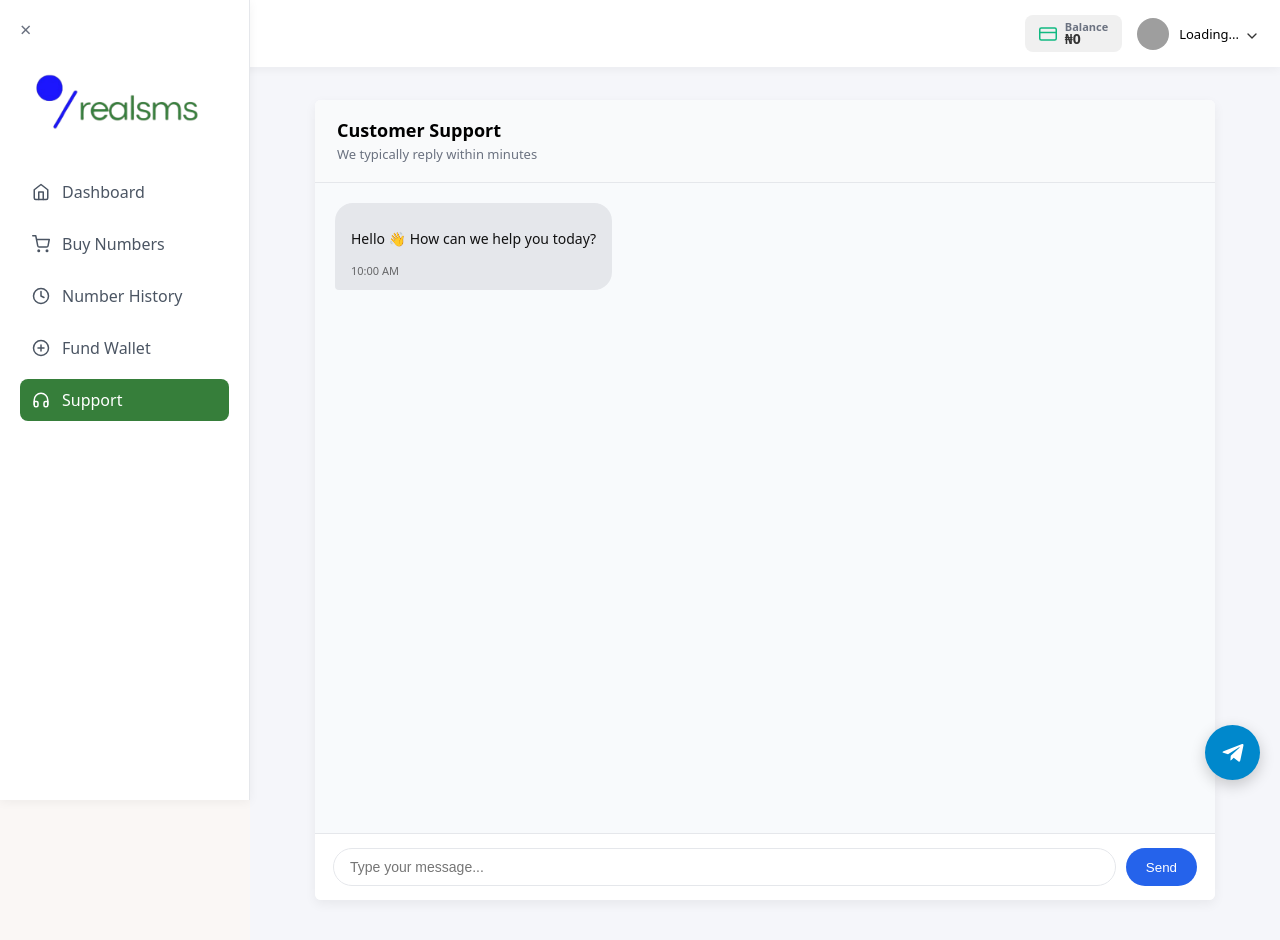
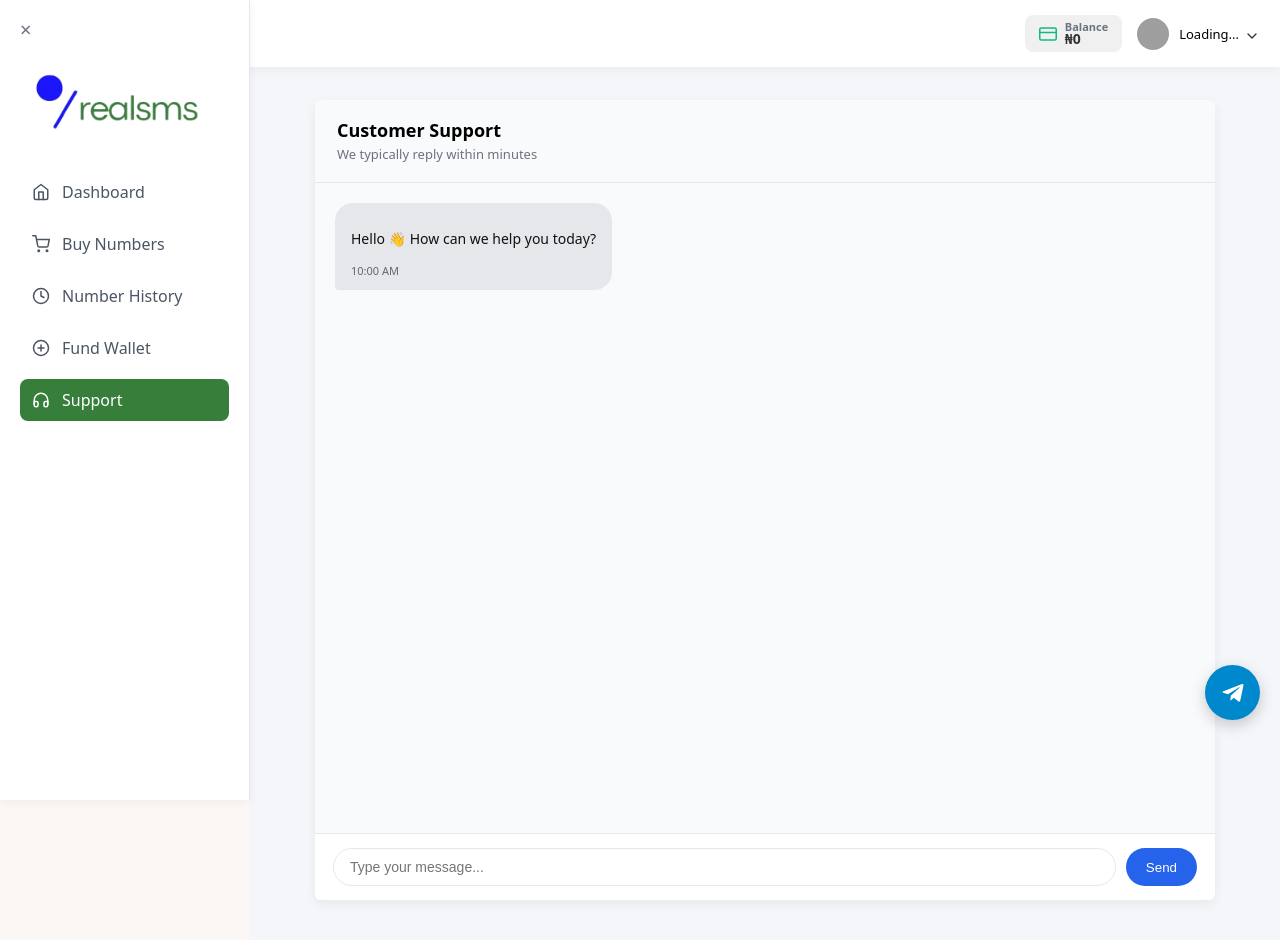
Before and after one commit to ay30bg/realsms, a React (Create React App) app: page /support in a window 1280 px wide. Built offline with nearby package versions, Linux system fonts and the light colour scheme; no server answers; grey boxes are pictures that could not be loaded.

Commit message:
Update support.css

```diff
--- a/src/styles/support.css
+++ b/src/styles/support.css
@@ -130,7 +130,7 @@
 /* ================= TELEGRAM FLOAT ================= */
 .telegram-float {
   position: fixed;
-  bottom: 20px;
+  bottom: 80px;
   right: 20px;
   background-color: #0088cc;
   color: white;
```
